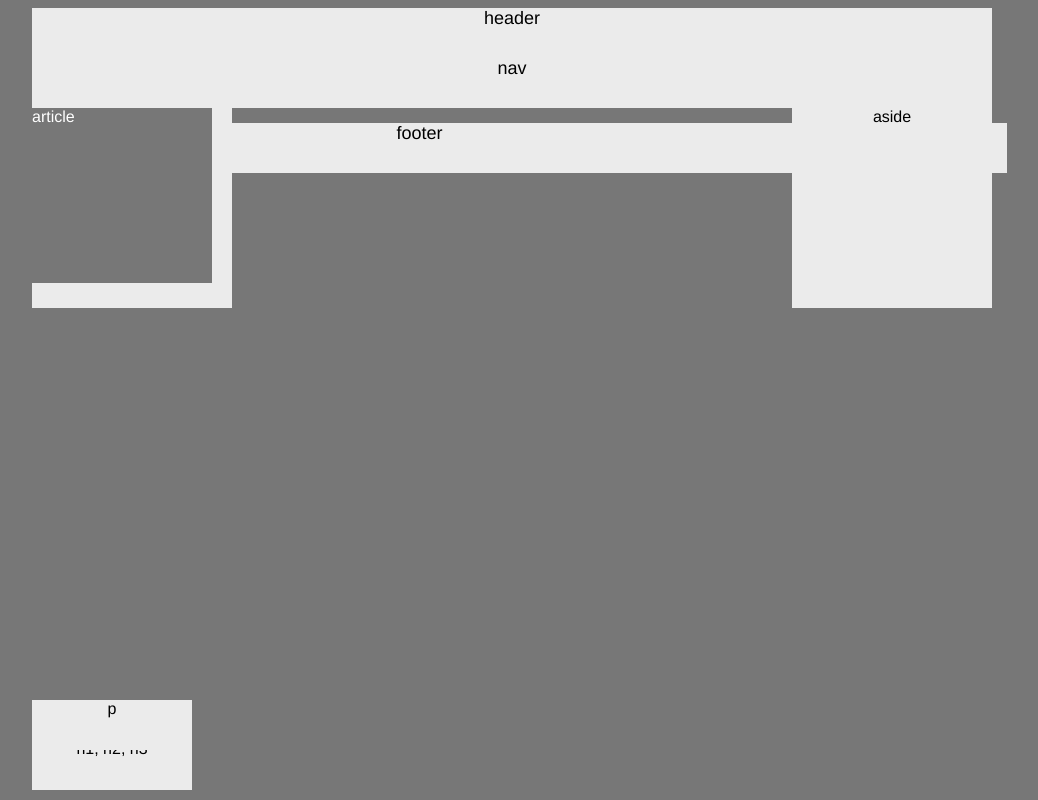
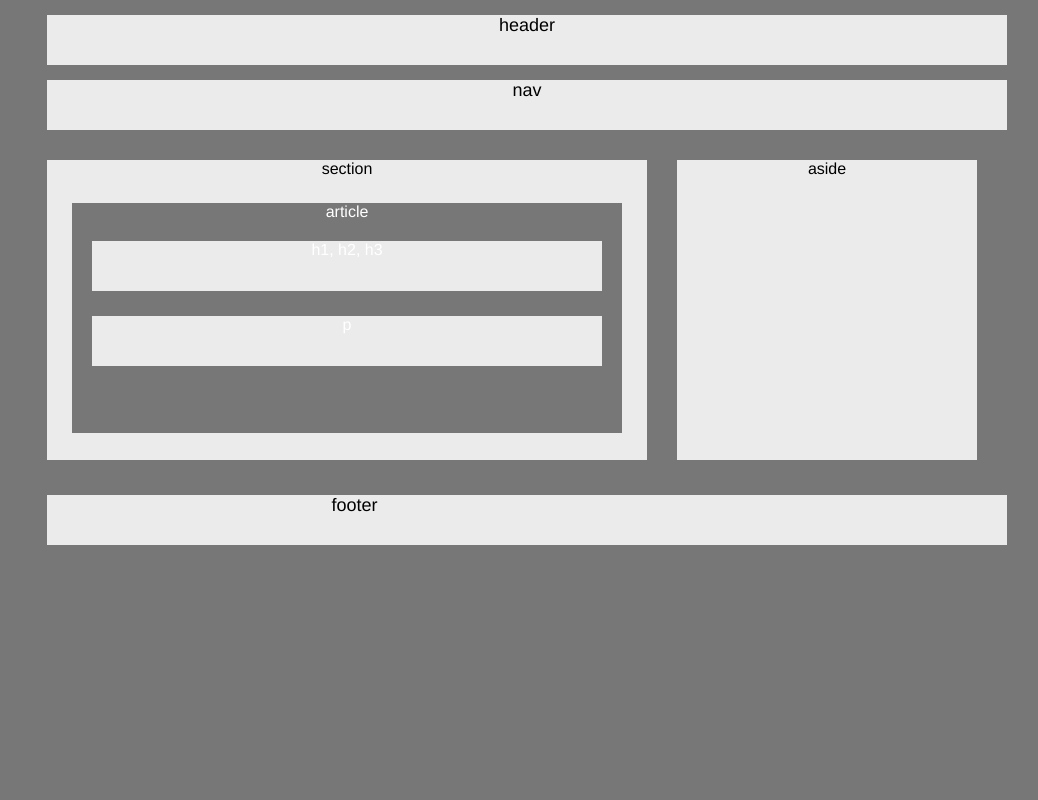
Before and after one commit to ephillipsiii/HW-Wireframe, a plain HTML site: page index.html in a window 1280 px wide. Shown: the whole page, without its empty margins (128-1166 px from the left). Drawn offline with Linux system fonts and the light colour scheme.

Commit message:
second iteration

```diff
--- a/style.css
+++ b/style.css
@@ -21,6 +21,12 @@ body{
     font-size: 18px;
     background-color: #ebebeb;
     text-align: center;
+    margin: 15px;
+}
+
+.nav{
+    height: 50px;
+    margin: 15px;
 }
 
 .element{
@@ -35,65 +41,72 @@ body{
 .section{
     background-color: #ebebeb;
     align: left;
-    height: 200px;
-    width: 200px;
+    height: 300px;
+    width: 600px;
     text-align: center;
     font-family: Helvetica;
     position: absolute;
+    margin: 15px;
 }
 
 .aside{
     background-color: #ebebeb;
     align: right;
-    height: 200px;
-    width: 200px;
+    height: 300px;
+    width: 300px;
     float: right;
     text-align: center;
     font-family: Helvetica;
+    overflow: scroll;
+    position: relative;
+    margin: 15px;
 }
 
 .article{
     background-color: #777;
     color: white;
-    width: 180px;
-    height: 175px;
+    width: 550px;
+    height: 230px;
+    text-align: center;
     font-family: Helvetica;
     position: absolute;
     z-index: 1;
+    margin: 25px;
 }
 
+
+
 .box3{
-    width: 160px;
+    width: 510px;
     height: 50px;
     font-family: Helvetica;
     background-color: #ebebeb;
     text-align: center;
-    position: absolute;
+    position: relative;
     z-index: 2;
-    bottom: 10px;
+    bottom: 0px;
+    margin: 20px;
 }
 
 .box4{
-    width: 160px;
+    width: 510px;
     height: 50px;
     font-family: Helvetica;
     background-color: #ebebeb;
     text-align: center;
-    position: absolute;
+    position: relative;
     z-index: 2;
-    bottom: 50px;
+    bottom: -5px;
+    margin: 20px;
+    overflow: scroll;
 }
-.nav{
-    height: 50px;
-}
+
 
 .footer{
     height :50px;
-    margin :15px;
+    margin :25px;
+    position: relative;
+    bottom: -350px;
+    text-align: center;
+    margin: 15px;
 }
-
-#aside::after{
-    content: "";
-    display: block;
-    clear: both;
-}
```
Also changed, not shown: index.html (+4 -6 lines), index2.html (deleted, +0 -20 lines), style2.css (deleted).
